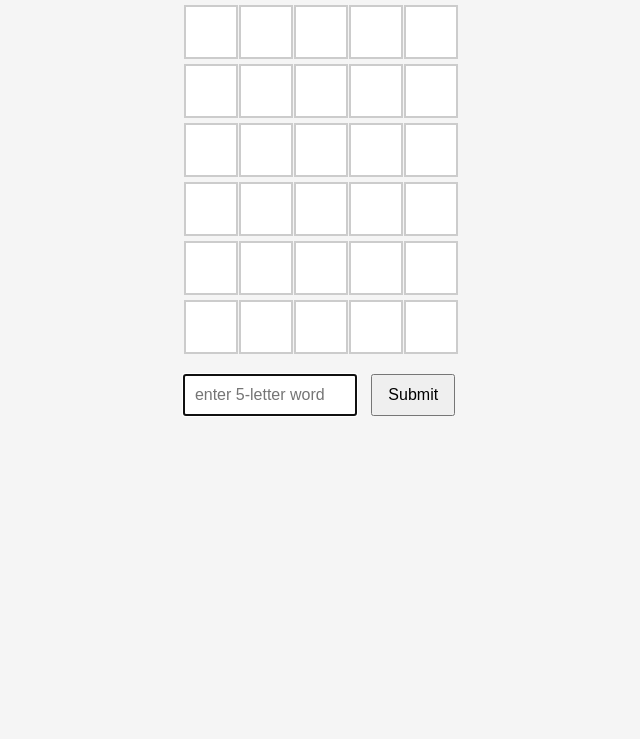
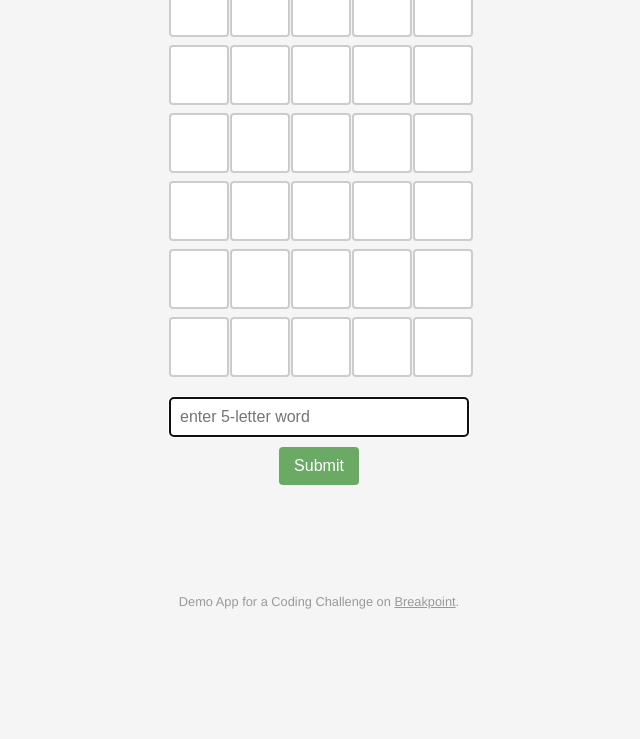
Before and after one commit to breakpoint-ghost-io/ghost-web, a plain HTML site: page cipher/index.html in a window 1280 px wide. Shown: the part 101-840 px from the top of the page, without its empty margins (321-961 px from the left). Before the commit the page ends 800 px from the top, so only its background shows below. Drawn offline with Linux system fonts and the light colour scheme.

Commit message:
Update index.html

```diff
--- a/cipher/index.html
+++ b/cipher/index.html
@@ -2,119 +2,222 @@
 <html lang="en">
 <head>
   <meta charset="UTF-8" />
-  <title>Simple Wordle Clone</title>
+  <title>Cipher</title>
   <style>
-    /* Basic page styling */
+    /* CSS Variables for font and color management */
+    :root {
+      --font-primary: 'Helvetica Neue', Helvetica, Arial, sans-serif;
+      --font-heading: 'Georgia', serif;
+      --color-bg: #f5f5f5;
+      --color-text: #333;
+      --color-correct: #6aaa64;
+      --color-present: #c9b458;
+      --color-absent: #787c7e;
+      --color-border: #ccc;
+      --color-button: #6aaa64;
+      --color-button-disabled: #aaa;
+      --color-footer: #999;
+    }
+
+    /* Global Styles */
     body {
-      font-family: Arial, sans-serif;
-      background-color: #f5f5f5;
+      margin: 0;
+      font-family: var(--font-primary);
+      background-color: var(--color-bg);
+      color: var(--color-text);
       display: flex;
       flex-direction: column;
       align-items: center;
       padding: 20px;
+      min-height: 100vh;
     }
 
-    h1 {
+    /* Container for the entire game UI (header, board, controls) */
+    .game-container {
+      width: 100%;
+      max-width: 300px;
+      display: flex;
+      flex-direction: column;
+      align-items: center;
+    }
+
+    /* Header: contains the title and Play Again button */
+    header {
+      width: 100%;
+      display: flex;
+      justify-content: space-between;
+      align-items: center;
       margin-bottom: 20px;
+    }
+    header h1 {
+      font-family: var(--font-heading);
+      font-size: 2rem;
+      margin: 0;
+      line-height: 1.2;
+    }
+    header button {
+      padding: 8px 12px;
+      font-size: 1rem;
+      background-color: var(--color-button);
+      color: white;
+      border: none;
+      border-radius: 4px;
+      cursor: pointer;
+    }
+    header button:disabled {
+      background-color: var(--color-button-disabled);
+      cursor: not-allowed;
+    }
+
+    /* Main Game UI */
+    main {
+      width: 100%;
+      display: flex;
+      flex-direction: column;
+      align-items: center;
     }
 
     /* Board styling */
     #board {
       display: grid;
-      grid-template-rows: repeat(6, 1fr);
-      gap: 5px;
+      grid-template-rows: repeat(6, auto);
+      gap: 8px;
       margin-bottom: 20px;
+      width: 100%;
     }
-
     .row {
       display: grid;
-      grid-template-columns: repeat(5, 50px);
+      grid-template-columns: repeat(5, 1fr);
       gap: 5px;
     }
-
     .tile {
-      width: 50px;
-      height: 50px;
-      border: 2px solid #ccc;
+      width: 100%;
+      padding-top: 100%; /* Creates a responsive square */
+      position: relative;
+      border: 2px solid var(--color-border);
       background-color: white;
-      display: flex;
-      justify-content: center;
-      align-items: center;
-      font-size: 24px;
+      text-transform: uppercase;
+      border-radius: 4px;
+    }
+    .tile > span {
+      position: absolute;
+      top: 50%;
+      left: 50%;
+      transform: translate(-50%, -50%);
+      font-size: 1.25rem;
       font-weight: bold;
-      text-transform: uppercase;
     }
-
-    /* Color feedback similar to Wordle */
     .correct {
-      background-color: #6aaa64;
-      border-color: #6aaa64;
+      background-color: var(--color-correct);
+      border-color: var(--color-correct);
       color: white;
     }
     .present {
-      background-color: #c9b458;
-      border-color: #c9b458;
+      background-color: var(--color-present);
+      border-color: var(--color-present);
       color: white;
     }
     .absent {
-      background-color: #787c7e;
-      border-color: #787c7e;
+      background-color: var(--color-absent);
+      border-color: var(--color-absent);
       color: white;
     }
 
-    /* Input styling */
+    /* Input and controls styling */
     #controls {
-      margin-bottom: 10px;
+      display: flex;
+      flex-wrap: wrap;
+      gap: 10px;
+      justify-content: center;
+      margin-bottom: 20px;
+      width: 100%;
+    }
+    #guessInput {
+      flex: 1;
+      padding: 10px;
+      font-size: 16px;
+      text-transform: lowercase;
+      border: 1px solid var(--color-border);
+      border-radius: 4px;
+    }
+    button#submitGuess {
+      padding: 10px 15px;
+      font-size: 16px;
+      background-color: var(--color-button);
+      color: white;
+      border: none;
+      border-radius: 4px;
+      cursor: pointer;
+    }
+    button#submitGuess:disabled {
+      background-color: var(--color-button-disabled);
+      cursor: not-allowed;
     }
 
-    input[type="text"] {
-      padding: 10px;
-      font-size: 16px;
-      width: 150px;
-      text-transform: lowercase;
-    }
-    button {
-      padding: 10px 15px;
-      font-size: 16px;
-      margin-left: 10px;
-      cursor: pointer;
+    /* Message styling */
+    #message {
+      font-size: 1rem;
+      text-align: center;
+      margin-bottom: 20px;
+      word-wrap: break-word;
     }
 
-    #message {
-      font-size: 18px;
-      margin-top: 10px;
+    /* Footer styling */
+    footer {
+      margin-top: 40px;
+      font-size: 0.8rem;
+      text-align: center;
+      color: var(--color-footer);
+    }
+    footer a {
+      color: var(--color-footer);
+      text-decoration: underline;
     }
   </style>
 </head>
 <body>
-  <h1>Wordle Clone</h1>
-  <!-- The game board -->
+  <div class="game-container">
+    <!-- Header with Title and Play Again Button -->
+    <header>
+      <h1>Cipher</h1>
+      <button id="playAgain" style="display:none;">Play Again</button>
+    </header>
+
+    <!-- Main Game UI -->
+    <main>
+      <!-- Game Board -->
       <div id="board"></div>
 
-  <!-- Controls for entering a guess -->
+      <!-- Input Controls -->
       <div id="controls">
-    <input
-      type="text"
-      id="guessInput"
-      maxlength="5"
-      placeholder="Enter 5-letter word"
-      autofocus
-    />
+        <input type="text" id="guessInput" maxlength="5" placeholder="Enter 5-letter word" autofocus />
         <button id="submitGuess">Submit</button>
       </div>
 
-  <!-- A paragraph to display messages -->
+      <!-- Message Display -->
       <p id="message"></p>
+    </main>
+  </div>
+
+  <!-- Footer -->
+  <footer>
+    <p>Demo App for a Coding Challenge on <a href="https://breakpoint.ghost.io" target="_blank">Breakpoint</a>.</p>
+  </footer>
 
   <script>
-    // The target word (in a more advanced version, choose a random word from a list)
-    const answer = "apple";
+    // List of possible target words
+    const words = ["apple", "brace", "cloud", "drive", "eager", "flare", "ghost", "humid"];
+    let answer;
     let currentRow = 0;
     const maxRows = 6;
+    let rows = [];
 
-    // Build the game board (6 rows of 5 tiles)
     const board = document.getElementById("board");
-    const rows = [];
+
+    // Create the game board (6 rows of 5 tiles)
+    function createBoard() {
+      board.innerHTML = "";
+      rows = [];
       for (let i = 0; i < maxRows; i++) {
         const rowDiv = document.createElement("div");
         rowDiv.classList.add("row");
@@ -122,92 +225,110 @@
         for (let j = 0; j < 5; j++) {
           const tileDiv = document.createElement("div");
           tileDiv.classList.add("tile");
+          const span = document.createElement("span");
+          tileDiv.appendChild(span);
           rowDiv.appendChild(tileDiv);
           tiles.push(tileDiv);
         }
         board.appendChild(rowDiv);
         rows.push(tiles);
       }
+    }
 
-    // Function to process a guess when the user clicks "Submit" or presses Enter
+    // Initialize a new game session
+    function newGame() {
+      currentRow = 0;
+      answer = words[Math.floor(Math.random() * words.length)];
+      createBoard();
+      document.getElementById("message").textContent = "";
+      const guessInput = document.getElementById("guessInput");
+      guessInput.value = "";
+      guessInput.disabled = false;
+      guessInput.focus();
+      document.getElementById("submitGuess").disabled = false;
+      document.getElementById("playAgain").style.display = "none";
+    }
+
+    // Process the guess when submitted
     function submitGuess() {
       const guessInput = document.getElementById("guessInput");
       const guess = guessInput.value.toLowerCase();
       const message = document.getElementById("message");
 
-      // Ensure the guess is exactly 5 letters long
+      // Validate input length
       if (guess.length !== 5) {
         message.textContent = "Please enter a 5-letter word.";
         return;
       }
-      message.textContent = ""; // Clear any previous message
+      message.textContent = "";
 
-      // Convert both guess and answer into arrays for letter-by-letter evaluation
       const guessArray = guess.split("");
-      const answerArray = answer.split("");
+      let answerArray = answer.split("");
 
-      // This array will hold the feedback for each letter:
-      // "correct" (green) if the letter is in the right spot,
-      // "present" (yellow) if the letter is in the word but in the wrong spot,
-      // "absent" (gray) if the letter is not in the word.
+      // Array to store feedback for each letter: "correct", "present", or "absent"
       const letterResult = Array(5).fill("absent");
 
-      // First pass: mark correct letters (green)
+      // First pass: mark correct letters
       for (let i = 0; i < 5; i++) {
         if (guessArray[i] === answerArray[i]) {
           letterResult[i] = "correct";
-          answerArray[i] = null; // Mark this letter as matched so it isn't reused
+          answerArray[i] = null; // mark as matched
         }
       }
 
-      // Second pass: mark present letters (yellow)
+      // Second pass: mark present letters
       for (let i = 0; i < 5; i++) {
         if (letterResult[i] === "correct") continue;
         const foundIndex = answerArray.indexOf(guessArray[i]);
         if (foundIndex !== -1) {
           letterResult[i] = "present";
-          answerArray[foundIndex] = null; // Prevent reusing the same letter
+          answerArray[foundIndex] = null;
         }
       }
 
-      // Update the board with the guess and color feedback
+      // Update the board for the current row
       for (let i = 0; i < 5; i++) {
         const tile = rows[currentRow][i];
-        tile.textContent = guessArray[i];
+        tile.querySelector("span").textContent = guessArray[i];
         tile.classList.add(letterResult[i]);
       }
 
-      // Check if the guess is correct
+      // Check for a win
       if (guess === answer) {
         message.textContent = "Congratulations! You guessed the word!";
-        document.getElementById("guessInput").disabled = true;
+        endGame();
         return;
       } else {
         currentRow++;
         if (currentRow === maxRows) {
           message.textContent = "Game Over! The correct word was: " + answer;
-          document.getElementById("guessInput").disabled = true;
+          endGame();
           return;
         }
       }
 
-      // Prepare for the next guess
       guessInput.value = "";
       guessInput.focus();
     }
 
-    // Event listeners for button click and pressing the Enter key
-    document
-      .getElementById("submitGuess")
-      .addEventListener("click", submitGuess);
+    // End the game and show the Play Again button in the header
+    function endGame() {
+      document.getElementById("guessInput").disabled = true;
+      document.getElementById("submitGuess").disabled = true;
+      document.getElementById("playAgain").style.display = "inline-block";
+    }
 
-    document.getElementById("guessInput").addEventListener("keyup", function (
-      event
-    ) {
+    // Event listeners for the Submit and Play Again buttons and the Enter key
+    document.getElementById("submitGuess").addEventListener("click", submitGuess);
+    document.getElementById("guessInput").addEventListener("keyup", function(event) {
       if (event.key === "Enter") {
         submitGuess();
       }
     });
+    document.getElementById("playAgain").addEventListener("click", newGame);
+
+    // Start a new game when the page loads
+    newGame();
   </script>
 </body>
 </html>
```
Lines whose indentation alone changed are shown as unchanged.
